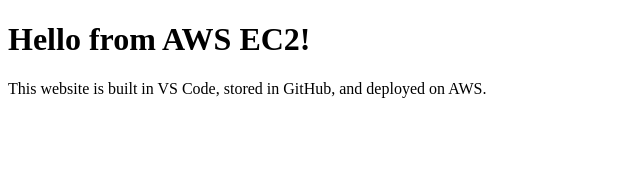
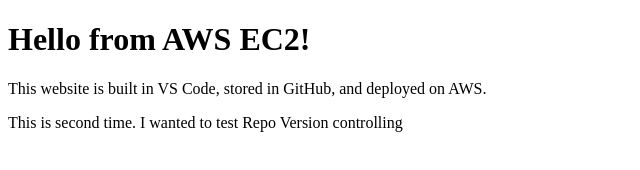
Before and after one commit to MaleeshaEZGO/my-demo-site, a plain HTML site: page index.html in a window 1280 px wide. Shown: the whole page, without its empty margins (0-640 px from the left). Drawn offline with Linux system fonts and the light colour scheme.

Commit message:
Updated site

```diff
--- a/index.html
+++ b/index.html
@@ -6,5 +6,6 @@
 <body>
   <h1>Hello from AWS EC2!</h1>
   <p>This website is built in VS Code, stored in GitHub, and deployed on AWS.</p>
+  <p> This is second time. I wanted to test Repo Version controlling</p>
 </body>
 </html>
```
